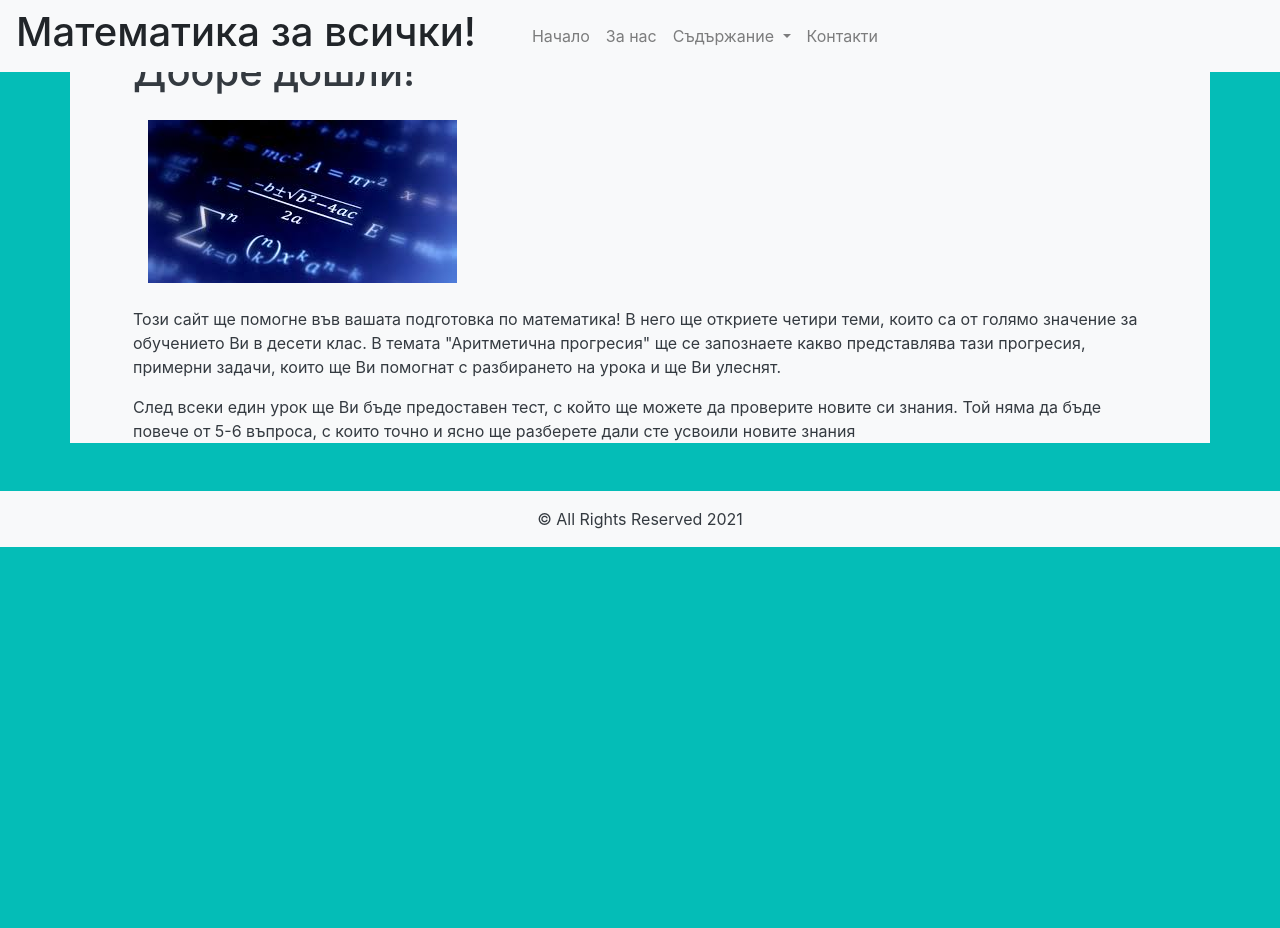
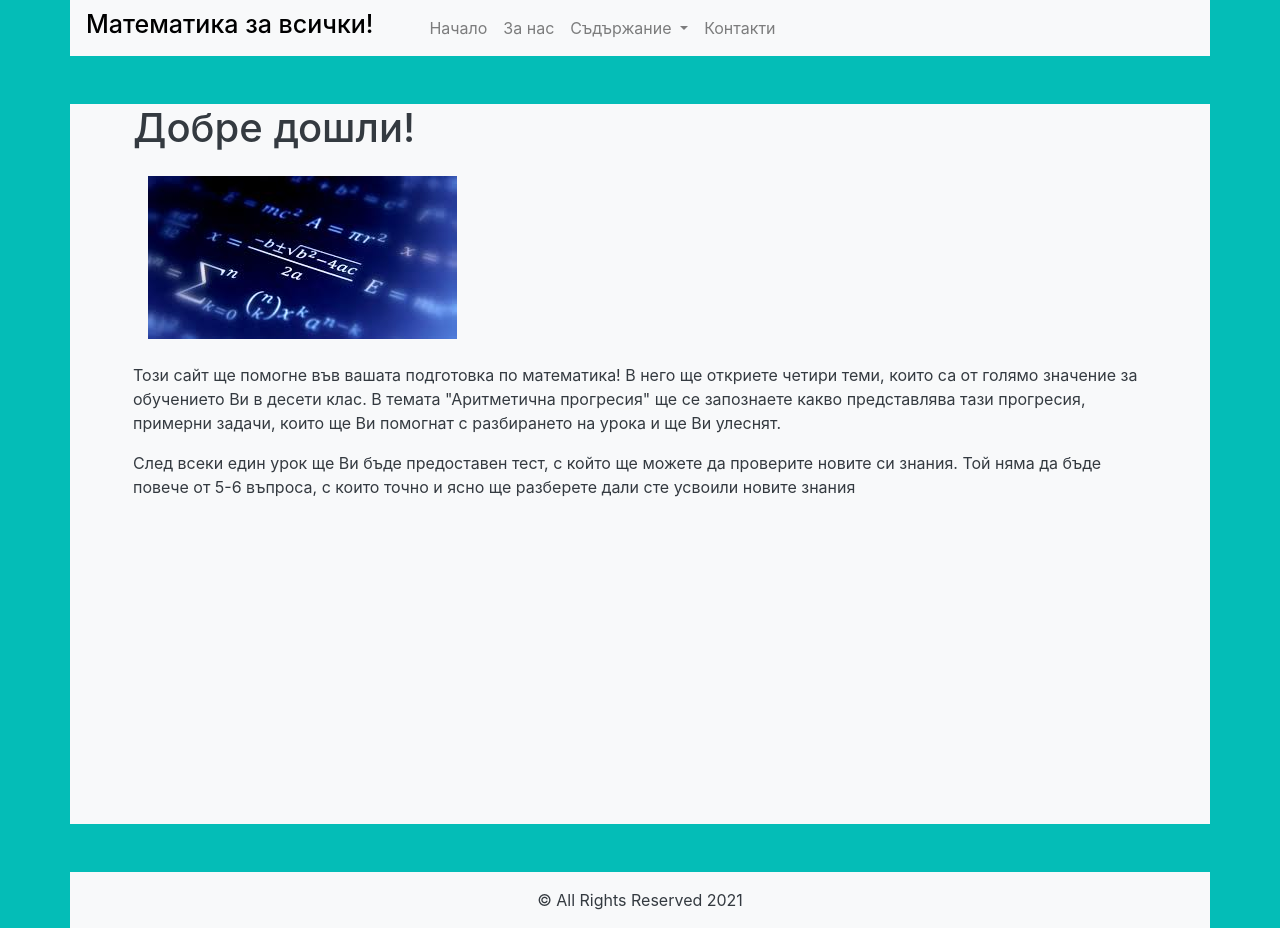
Before and after one commit to ShadowXLEGEND4/MathCourseProject, a plain HTML site: page index.html in a window 1280 px wide. Before the commit the page ends 800 px from the top, so only its background shows below. Drawn offline with nearby package versions, Linux system fonts and the light colour scheme.

Commit message:
eddited navbar and footer

```diff
--- a/css/style.css
+++ b/css/style.css
@@ -3,11 +3,6 @@ body{
     background-color: #04bdb7;
 }
 
-<<<<<<< HEAD
-.main, .footer{
-    background-color: white;
-    min-height: 90vh;
-=======
 #main{
     background-color: white;
     min-height: 90vh;
@@ -18,12 +13,15 @@ body{
 }
 .navbar{
     min-height: 7vh;
->>>>>>> 7fbde79245d47e50ccbf63a8683523625a249b44
 }
 .navbar-nav{
     color: white;
 }
 
+#header-nav{
+    color: black;
+}
+
 .h1{
     font-size: 25px;
 }
--- a/index.html
+++ b/index.html
@@ -13,9 +13,9 @@
 </head>
 <body>
     <header id="header" class="mb-5">
-        <div class="container-fluid px-0">
-            <nav id="header-nav" class="navbar fixed-top navbar-expand-lg navbar-light bg-light ">
-              <h1 class="h1 mr-5">Математика за всички!</h1>
+        <div class="container px-0">
+          <nav id="header-nav" class="navbar navbar-expand-lg navbar-light bg-light">
+            <h1 class="h1 mr-5">Математика за всички!</h1>
             <button class="navbar-toggler" type="button" data-toggle="collapse" data-target="#navbarSupportedContent" aria-controls="navbarSupportedContent" aria-expanded="false" aria-label="Toggle navigation">
                 <span class="navbar-toggler-icon"></span>
             </button>
@@ -70,10 +70,10 @@
       </section>
     </main>
     <footer id="footer" class="mt-5">
-        <div class="container-fluid text-center text-dark py-3 bg-light">
-           <p class="mb-0">&copy; All Rights Reserved 2021</p>
-        </div>
-    </footer>
+      <div class="container text-center text-dark bg-light py-3">
+         <p class="mb-0">&copy; All Rights Reserved 2021</p>
+      </div>
+  </footer>
     <script src="js/main.js"></script>
 </body>
 </html>
```
Also changed, not shown: contact.html (+6 -55 lines).
